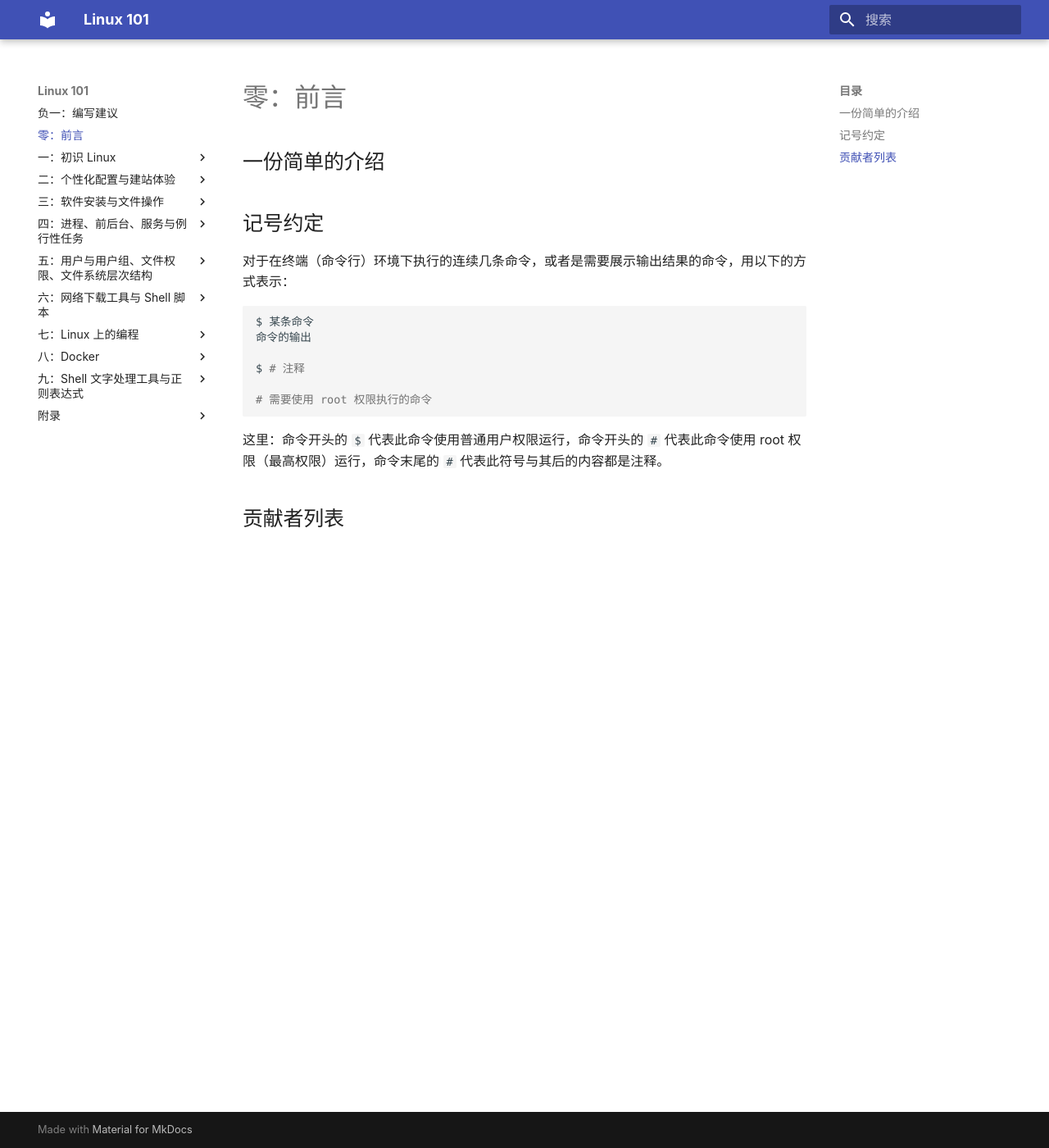
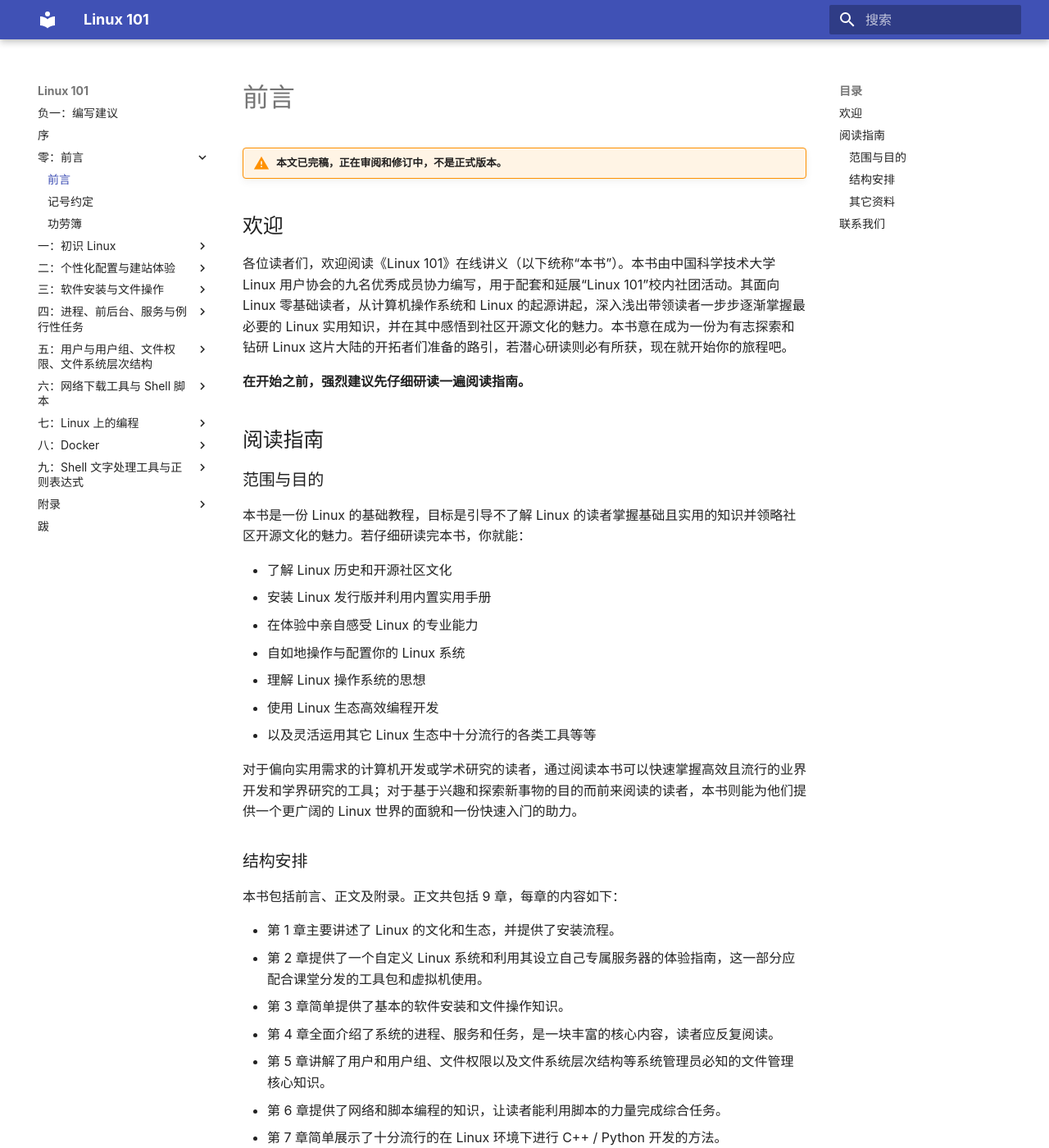
Before and after one commit to ustclug/Linux101-docs, an MkDocs documentation site: the page built from docs/index.md, in a window 1280 px wide and 1400 px high. Shown: the whole window at 82% size. Built offline with MkDocs 1.6.1 and Material for MkDocs 9.7.7, drawn with Linux system fonts in a browser that asks for light colours; some of the changed text lies outside the part shown.

Commit message:
finish index.md

````diff
--- a/docs/index.md
+++ b/docs/index.md
@@ -1,22 +1,52 @@
-# 零：前言
+# 前言
 
-## 一份简单的介绍
+!!! Warning "本文已完稿，正在审阅和修订中，不是正式版本。"
 
+## 欢迎
 
+各位读者们，欢迎阅读《Linux 101》在线讲义（以下统称“本书”）。本书由中国科学技术大学 Linux 用户协会的九名优秀成员协力编写，用于配套和延展“Linux 101”校内社团活动。其面向 Linux 零基础读者，从计算机操作系统和 Linux 的起源讲起，深入浅出带领读者一步步逐渐掌握最必要的 Linux 实用知识，并在其中感悟到社区开源文化的魅力。本书意在成为一份为有志探索和钻研 Linux 这片大陆的开拓者们准备的路引，若潜心研读则必有所获，现在就开始你的旅程吧。
 
-## 记号约定
+**在开始之前，强烈建议先仔细研读一遍阅读指南。**
 
-对于在终端（命令行）环境下执行的连续几条命令，或者是需要展示输出结果的命令，用以下的方式表示：
+## 阅读指南
 
-```shell
-$ 某条命令
-命令的输出
+### 范围与目的
 
-$ # 注释
+本书是一份 Linux 的基础教程，目标是引导不了解 Linux 的读者掌握基础且实用的知识并领略社区开源文化的魅力。若仔细研读完本书，你就能：
 
-# 需要使用 root 权限执行的命令
-```
+* 了解 Linux 历史和开源社区文化
+* 安装 Linux 发行版并利用内置实用手册
+* 在体验中亲自感受 Linux 的专业能力
+* 自如地操作与配置你的 Linux 系统
+* 理解 Linux 操作系统的思想
+* 使用 Linux 生态高效编程开发
+* 以及灵活运用其它 Linux 生态中十分流行的各类工具等等
 
-这里：命令开头的 `$` 代表此命令使用普通用户权限运行，命令开头的 `#` 代表此命令使用 root 权限（最高权限）运行，命令末尾的 `#` 代表此符号与其后的内容都是注释。
+对于偏向实用需求的计算机开发或学术研究的读者，通过阅读本书可以快速掌握高效且流行的业界开发和学界研究的工具；对于基于兴趣和探索新事物的目的而前来阅读的读者，本书则能为他们提供一个更广阔的 Linux 世界的面貌和一份快速入门的助力。
 
-## 贡献者列表
+### 结构安排
+
+本书包括前言、正文及附录。正文共包括 9 章，每章的内容如下：
+
+* 第 1 章主要讲述了 Linux 的文化和生态，并提供了安装流程。
+* 第 2 章提供了一个自定义 Linux 系统和利用其设立自己专属服务器的体验指南，这一部分应配合课堂分发的工具包和虚拟机使用。
+* 第 3 章简单提供了基本的软件安装和文件操作知识。
+* 第 4 章全面介绍了系统的进程、服务和任务，是一块丰富的核心内容，读者应反复阅读。
+* 第 5 章讲解了用户和用户组、文件权限以及文件系统层次结构等系统管理员必知的文件管理核心知识。
+* 第 6 章提供了网络和脚本编程的知识，让读者能利用脚本的力量完成综合任务。
+* 第 7 章简单展示了十分流行的在 Linux 环境下进行 C++ / Python 开发的方法。
+* 第 8 章介绍了近年来业界十分热门的容器隔离技术和 Docker 容器管理软件。
+* 第 9 章为利用脚本编程进行了进阶的说明，包括十分关键的正则表达式。
+
+附录包括用语表和若干追加主题。其中，用语表包含了阅读全书中遇到的专业术语和用语的详细解释；每篇追加主题则包括诸多与本书极为相关的额外知识并已经进行了系统化的组织，提升读者的求知体验。
+
+### 其它资料
+
+* [记号约定](notation.md)中约定了本书中常用的符号与注记形式。在研读本书的过程中可随时参考。
+* [功劳簿](credit.md)列出了所有为编写本书做出贡献的朋友们。
+* 本书的[序](preface.md)记录了 Linux 101 计划的历史和编写本书的缘由。
+* 本书的[跋](postface.md)为已经完成本书研读的读者们提供了推荐进一步钻研的方向和领域。
+
+## 联系我们
+
+本书的成长离不开大家的帮助。若您本书有任何意见或建议，欢迎致信 lug@ustc.edu.cn，我们重视你的想法。
--- a/mkdocs.yml
+++ b/mkdocs.yml
@@ -19,7 +19,11 @@
 
 nav:
     - 负一：编写建议: advice.md
-    - 零：前言: index.md
+    - 序: preface.md
+    - 零：前言:
+        - 前言: index.md
+        - 记号约定: notation.md
+        - 功劳簿: credit.md
     - 一：初识 Linux:
         - 讲义: Ch01/1.md
         - 补充内容: Ch01/1-supplement.md
@@ -50,3 +54,4 @@
     - 附录:
         - man 文档的一些示例: Appendix/man.md
         - 其他的 Linux 发行版：技术差异简介: Appendix/distribution.md
+    - 跋: postface.md
````
Also changed, not shown: docs/Ch01/1.md (+5 -5 lines), docs/notation.md (added, +14 -0 lines), docs/credit.md (added), docs/postface.md (added), docs/preface.md (added).
